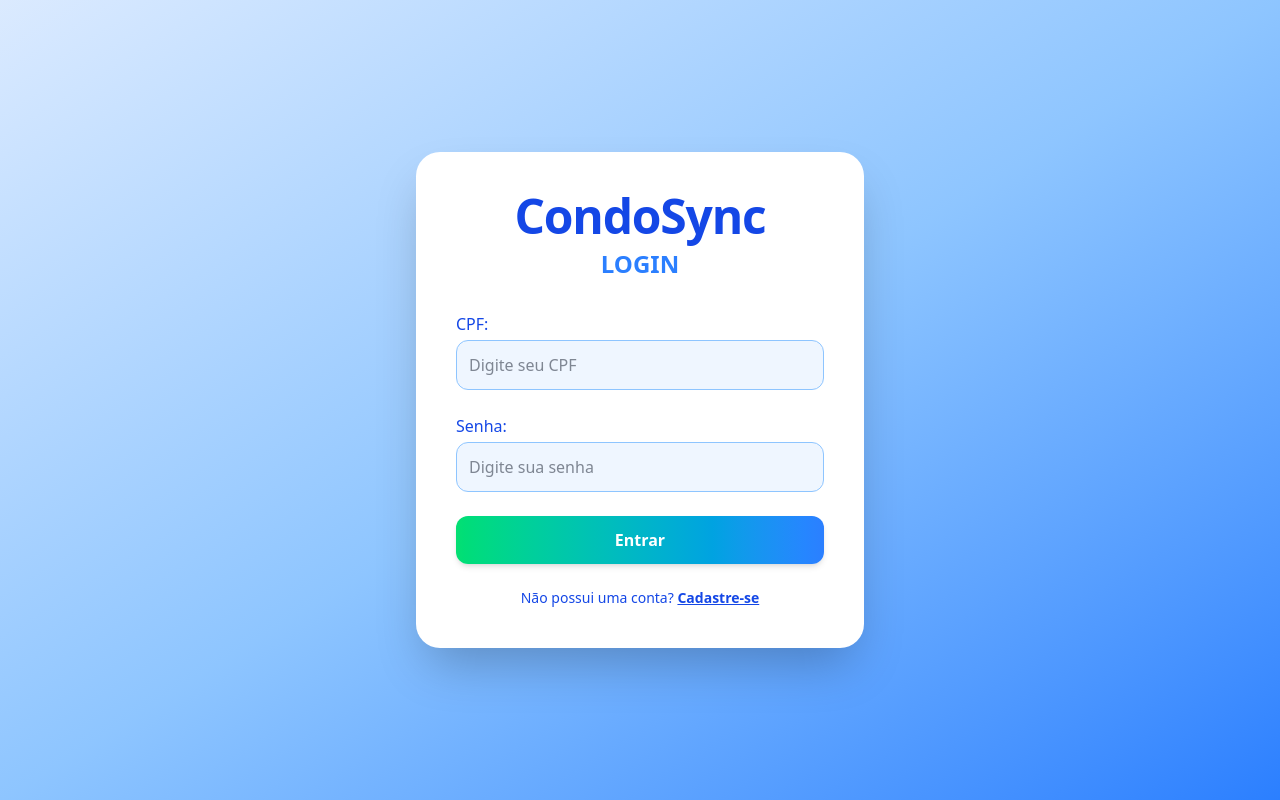
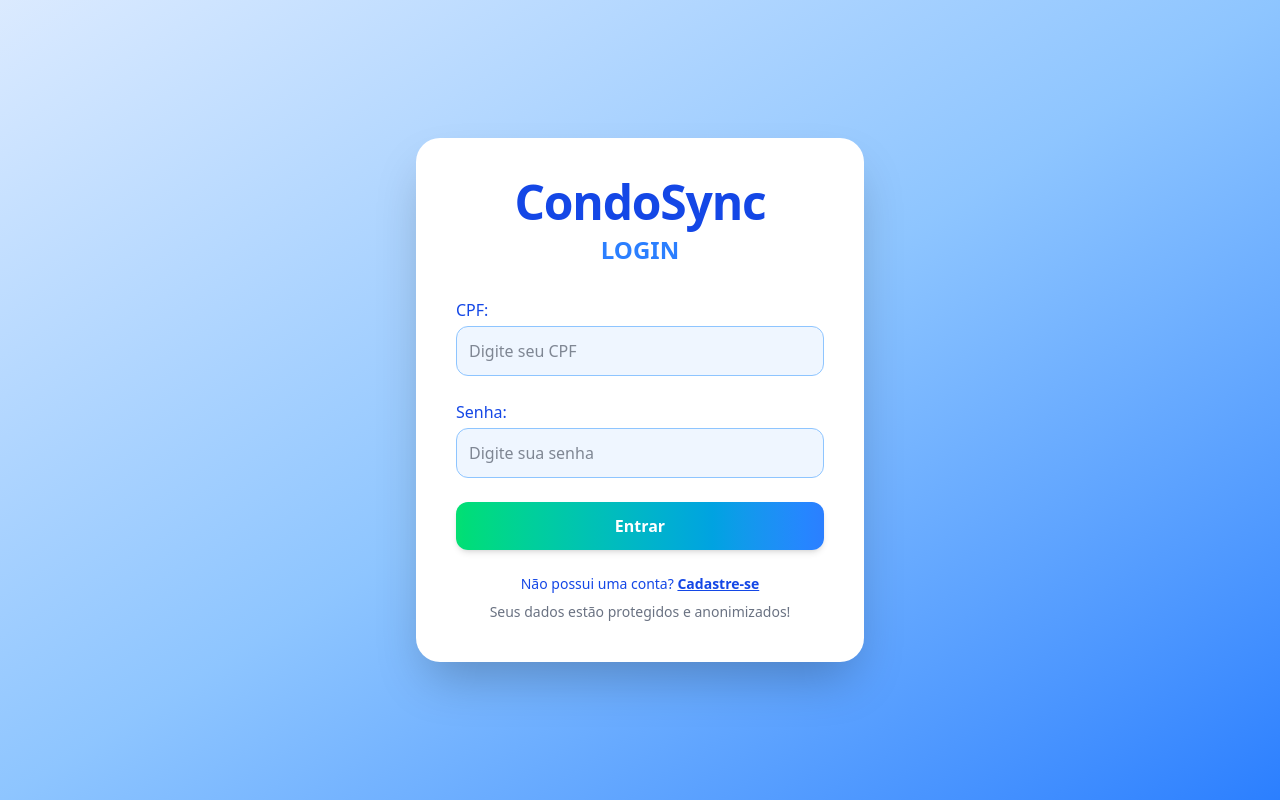
Before and after one commit to Jotagamaral/Projeto_residencial, a React (Vite) app in the folder frontend/: page /login in a window 1280 px wide. Built offline with nearby package versions, Linux system fonts and the light colour scheme.

Commit message:
Adding anonimizacao de dados Aviso

```diff
--- a/frontend/src/components/Login.jsx
+++ b/frontend/src/components/Login.jsx
@@ -64,6 +64,9 @@ function Login() {
                         Cadastre-se
                     </Link>
                 </p>
+                <p className="text-sm text-center mt-2 text-gray-500">
+                    Seus dados estão protegidos e anonimizados!
+                </p>
             </div>
         </div>
     );
--- a/frontend/src/components/Register.jsx
+++ b/frontend/src/components/Register.jsx
@@ -254,6 +254,9 @@ function Register() {
                         Realizar Login
                     </Link>
                 </p>
+                <p className="text-sm text-center mt-2 text-gray-500">
+                    Seus dados estão protegidos e anonimizados!
+                </p>
             </div>
         </div>
     );
--- a/frontend/src/pages/LandingPage.jsx
+++ b/frontend/src/pages/LandingPage.jsx
@@ -82,7 +82,7 @@ export default function LandingPage() {
             <CardContent>
               <h4 className="text-xl font-semibold mb-4">Cadastro de Moradores</h4>
               <p className="text-gray-600">
-                Organize os dados dos moradores de forma simples e segura.
+                Organize os dados dos moradores de forma simples e segura e anonimizada.
               </p>
             </CardContent>
           </Card>
@@ -137,6 +137,7 @@ export default function LandingPage() {
       {/* Footer */}
       <footer className="bg-blue-600 text-white text-center py-6 mt-auto">
         <p>&copy; {new Date().getFullYear()} CondoSync. Todos os direitos reservados.</p>
+
       </footer>
     </div>
   );
```
